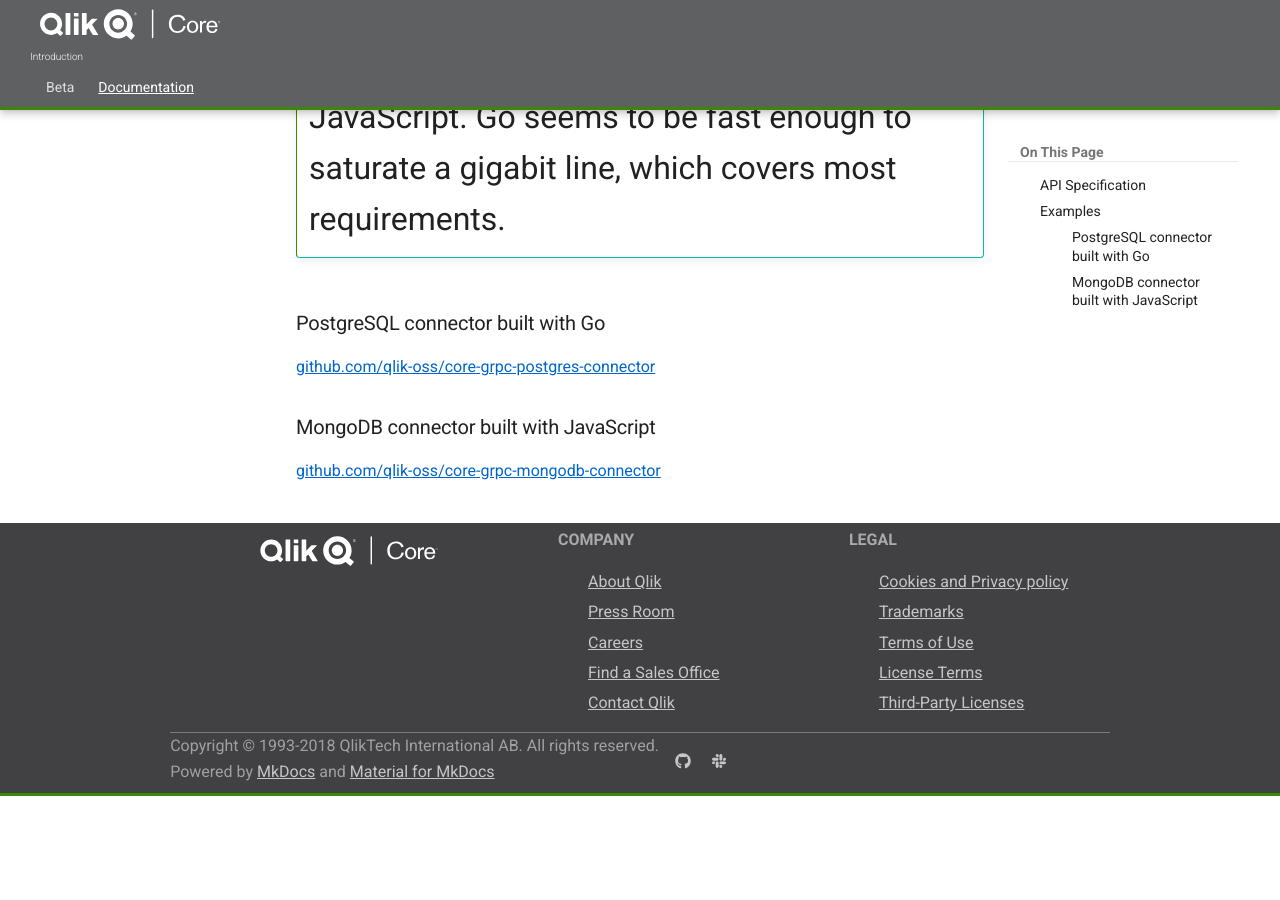
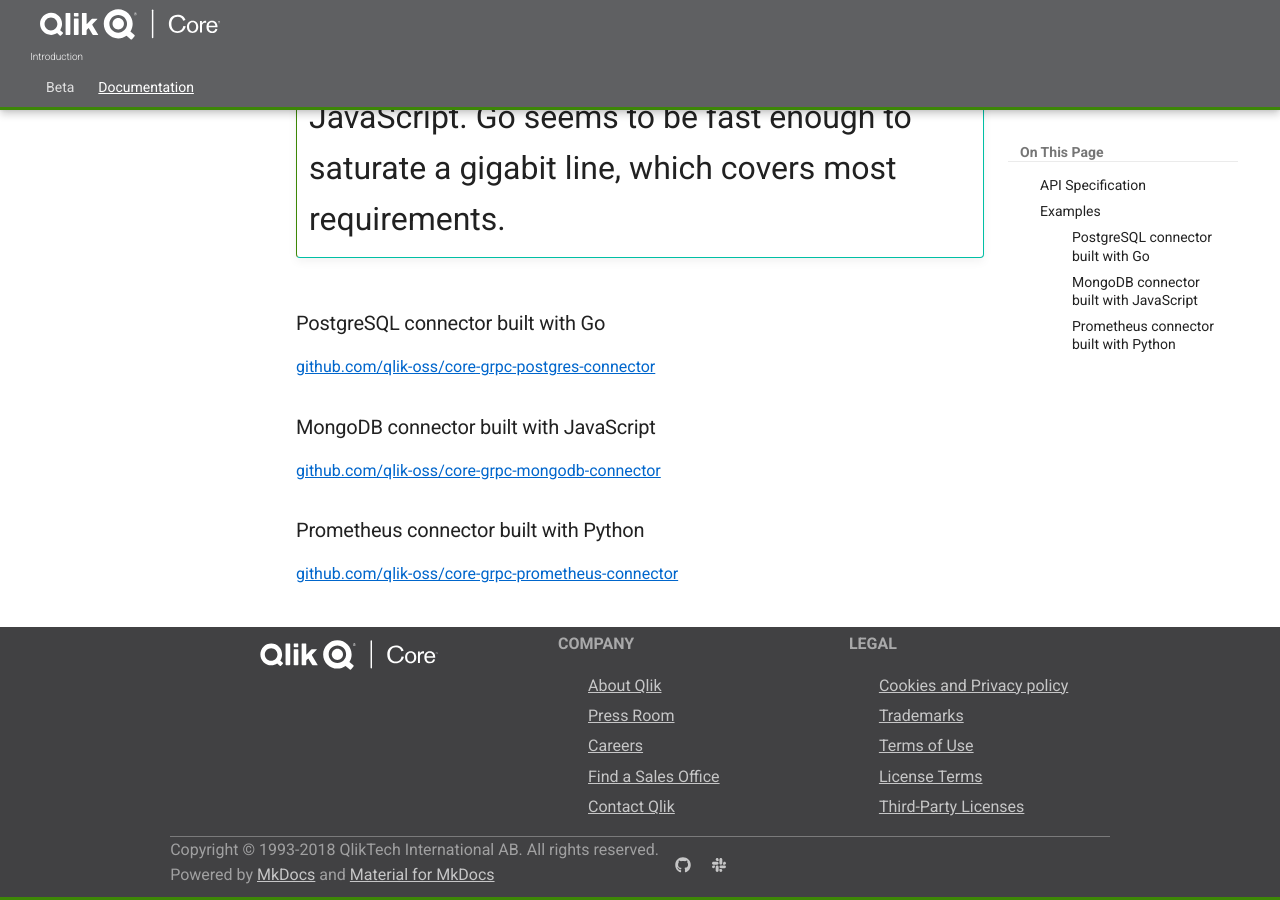
Before and after one commit to qlik-oss/core-website, an MkDocs documentation site: the page built from docs/docs/services/qix-engine/apis/data-loading/introduction.md, in a window 1280 px wide and 900 px high, scrolled down 1512 px. Built offline with MkDocs 1.6.1 and Material for MkDocs 9.7.7, drawn with Linux system fonts in a browser that asks for light colours; old or Windows-style settings are respelled for this version of MkDocs; before the commit the page ends 2308 px from its top, so only the background shows below that.

Commit message:
Update introduction.md (#262)

```diff
--- a/docs/docs/services/qix-engine/apis/data-loading/introduction.md
+++ b/docs/docs/services/qix-engine/apis/data-loading/introduction.md
@@ -35,3 +35,7 @@
 ### MongoDB connector built with JavaScript
 
 [github.com/qlik-oss/core-grpc-mongodb-connector](https://github.com/qlik-oss/core-grpc-mongodb-connector)
+
+### Prometheus connector built with Python
+
+[github.com/qlik-oss/core-grpc-prometheus-connector](https://github.com/qlik-oss/core-grpc-prometheus-connector)
```
